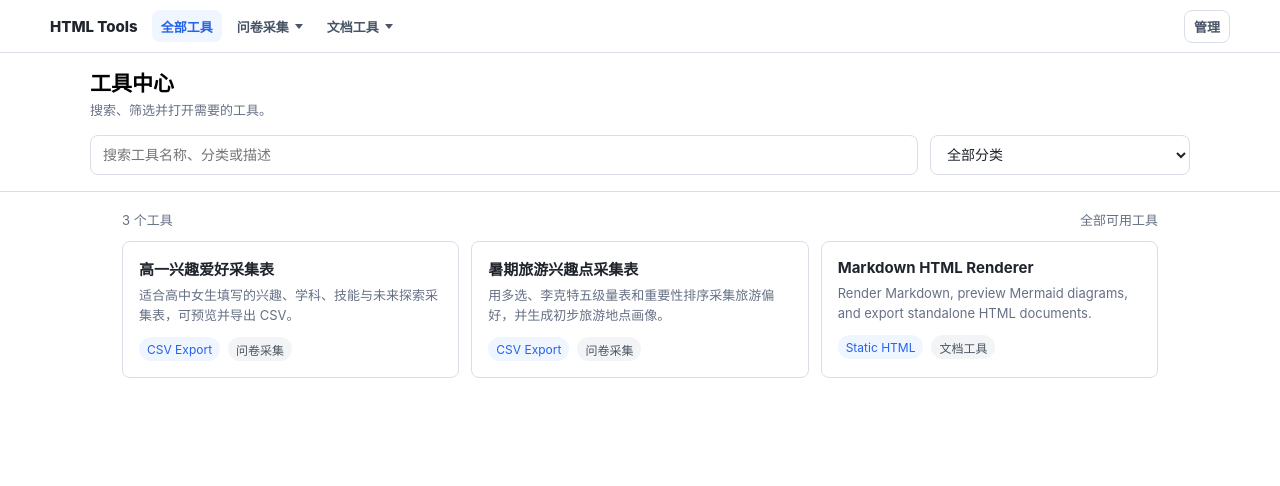
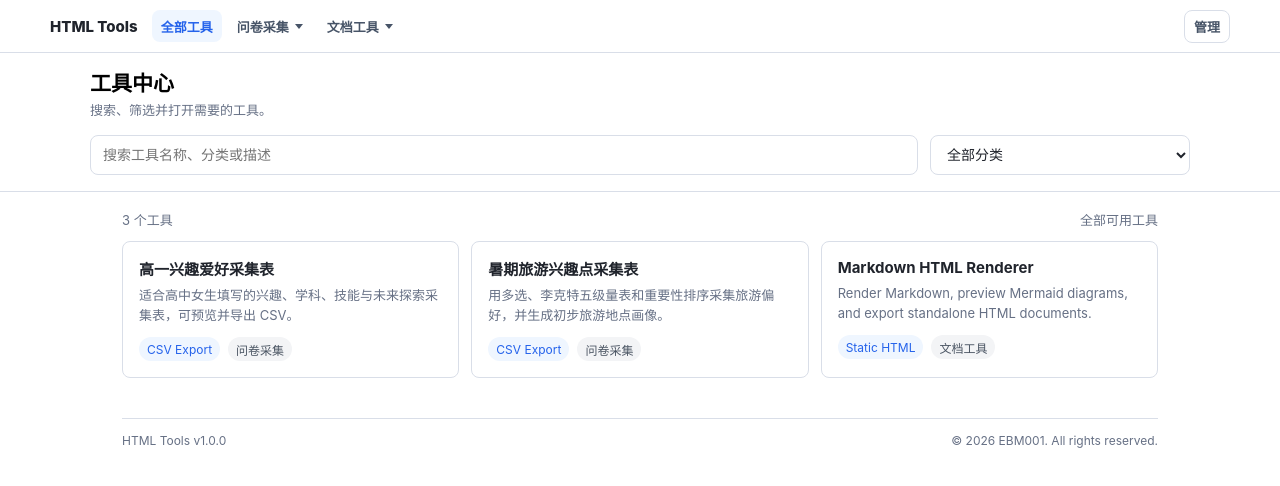
Before and after one commit to goldf2/html-tools, a Next.js app: page / in a window 1280 px wide. Shown: the top 486 px of the page. Built offline with nearby package versions, Linux system fonts and the light colour scheme.

Commit message:
“修复顶部导航显示bug”

```diff
--- a/app/page.tsx
+++ b/app/page.tsx
@@ -2,8 +2,10 @@
 
 import { useState, useEffect, useMemo } from 'react';
 import type { ToolItem } from '@/lib/data';
+import packageInfo from '@/package.json';
 
 const STORAGE_KEY = 'html-tools-menu-preferences';
+const CURRENT_YEAR = new Date().getFullYear();
 
 function loadPreferences() {
   if (typeof window === 'undefined') return {};
@@ -207,9 +209,27 @@ export default function HomePage() {
           font-size: 14px;
         }
 
+        .site-footer {
+          max-width: 1100px;
+          margin: 0 auto;
+          padding: 0 32px 24px;
+          color: var(--muted);
+          font-size: 12px;
+        }
+
+        .site-footer__inner {
+          display: flex;
+          flex-wrap: wrap;
+          justify-content: space-between;
+          gap: 8px 16px;
+          padding-top: 14px;
+          border-top: 1px solid var(--line);
+        }
+
         @media (max-width: 700px) {
           header,
-          main {
+          main,
+          .site-footer {
             padding-left: 18px;
             padding-right: 18px;
           }
@@ -276,6 +296,12 @@ export default function HomePage() {
           )}
         </section>
       </main>
+      <footer className="site-footer">
+        <div className="site-footer__inner">
+          <span>HTML Tools v{packageInfo.version}</span>
+          <span>© {CURRENT_YEAR} EBM001. All rights reserved.</span>
+        </div>
+      </footer>
     </>
   );
 }
```
